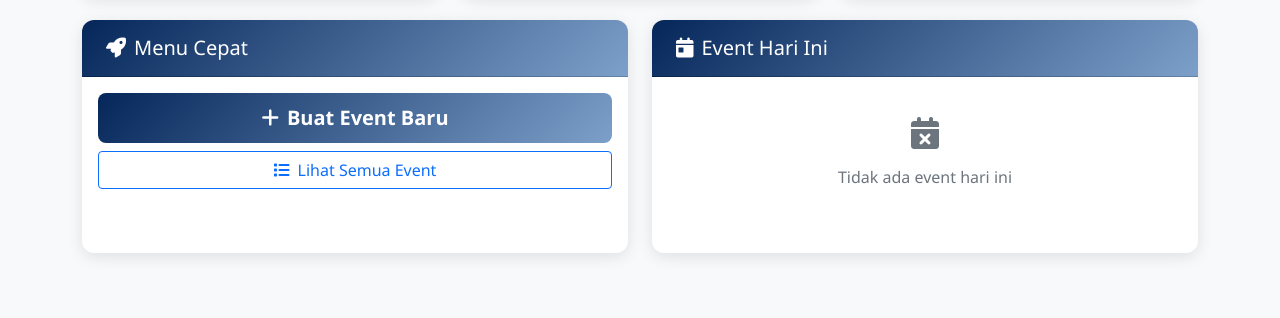
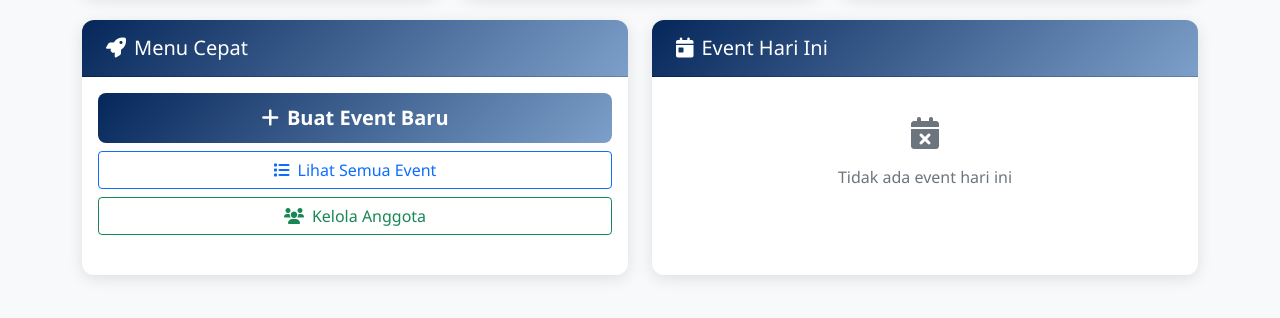
Before and after one commit to RW01TajiPermata/absensi_permata, a Flask app: page /admin/dashboard in a window 1280 px wide. Shown: the part 316-634 px from the top of the page. Run offline with Flask 3, Linux system fonts and the light colour scheme; the visitor is signed in with stand-in values (Sample User, id 1); data that the repository does not hold is empty.

Commit message:
Update admin_dashboard.html

```diff
--- a/templates/admin_dashboard.html
+++ b/templates/admin_dashboard.html
@@ -79,6 +79,10 @@
                     </a>
                     <a href="{{ url_for('admin_events') }}" class="btn btn-outline-primary">
                         <i class="fas fa-list me-2"></i>Lihat Semua Event
+                    </a>
+                    <!-- Tombol Baru: Kelola Anggota -->
+                    <a href="{{ url_for('kelola_anggota') }}" class="btn btn-outline-success">
+                        <i class="fas fa-users me-2"></i>Kelola Anggota
                     </a>
                 </div>
             </div>
```
